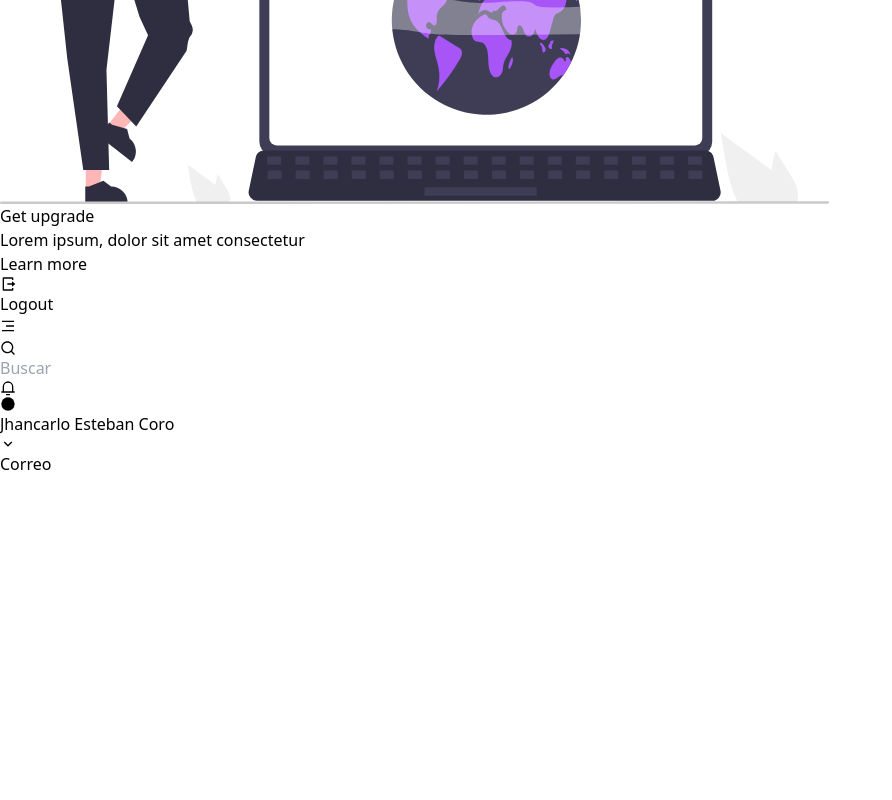
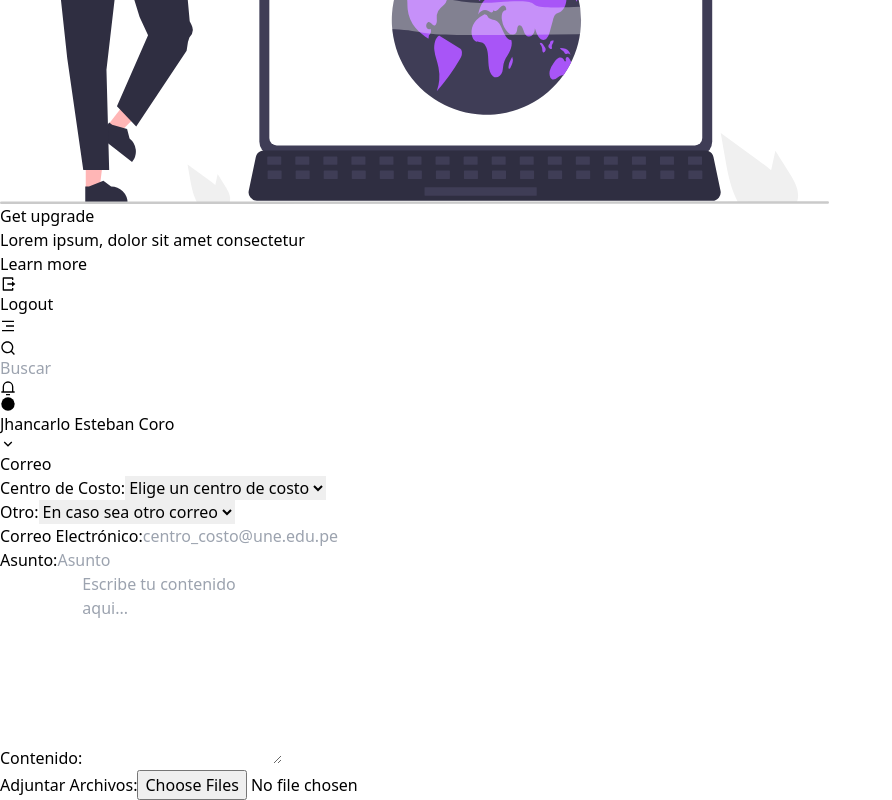
Before and after one commit to YohMontana/Proyecto_dash, a React (Vite) app: page /correo in a window 1280 px wide. Shown: the part 868-1668 px from the top of the page, without its empty margins (0-892 px from the left). Before the commit the page ends 1344 px from the top, so only its background shows below. Built offline with nearby package versions, Linux system fonts and the light colour scheme.

Commit message:
avance correo

```diff
--- /dev/null
+++ b/src/components/Enviar.jsx
@@ -0,0 +1,111 @@
+import React from "react";
+
+const Enviar = () => {
+  return (
+    <div className="">
+      <div>
+        <form action="">
+          <div className="mt-10 flex flex-row">
+            <label
+              for="countries"
+              className="flex basis-1/4 place-items-center justify-end pr-10  mb-2 text-sm font-medium text-gray-900 dark:text-white"
+            >
+              Centro de Costo:
+            </label>
+            <select
+              id="countries"
+              class="bg-gray-50 border w-[50%] border-gray-300 text-gray-900 text-sm rounded-lg focus:ring-blue-500 focus:border-blue-500 p-2.5 dark:bg-gray-700 dark:border-gray-600 dark:placeholder-gray-400 dark:text-white dark:focus:ring-blue-500 dark:focus:border-blue-500 "
+            >
+              <option selected>Elige un centro de costo</option>
+              <option value="US">United States</option>
+              <option value="CA">Canada</option>
+              <option value="FR">France</option>
+              <option value="DE">Germany</option>
+            </select>
+          </div>
+
+          <div className="mt-10 flex flex-row">
+            <label
+              for="countries"
+              className="flex basis-1/4 place-items-center justify-end pr-10  mb-2 text-sm font-medium text-gray-900 dark:text-white"
+            >
+              Otro:
+            </label>
+            <select
+              id="countries"
+              class="bg-gray-50 border w-[50%] border-gray-300 text-gray-900 text-sm rounded-lg focus:ring-blue-500 focus:border-blue-500 block p-2.5 dark:bg-gray-700 dark:border-gray-600 dark:placeholder-gray-400 dark:text-white dark:focus:ring-blue-500 dark:focus:border-blue-500 "
+            >
+              <option selected>En caso sea otro correo</option>
+              <option value="US">United States</option>
+              <option value="CA">Canada</option>
+              <option value="FR">France</option>
+              <option value="DE">Germany</option>
+            </select>
+          </div>
+          <div className="mt-10 flex flex-row">
+            <label
+              for="helper-text"
+              class="flex basis-1/4 place-items-center justify-end pr-10 mb-2 text-sm font-medium text-gray-900 dark:text-white"
+            >
+              Correo Electrónico:
+            </label>
+            <input
+              type="email"
+              id="helper-text"
+              aria-describedby="helper-text-explanation"
+              className="bg-gray-50 border w-[50%] border-gray-300 text-gray-900 text-sm rounded-lg focus:ring-blue-500 focus:border-blue-500 block p-2.5  dark:bg-gray-700 dark:border-gray-600 dark:placeholder-gray-400 dark:text-white dark:focus:ring-blue-500 dark:focus:border-blue-500"
+              placeholder="centro_costo@une.edu.pe"
+            />
+          </div>
+
+          <div className="mt-10 flex flex-row">
+            <label
+              for="asunto"
+              class="flex basis-1/4 place-items-center justify-end pr-10 mb-2 text-sm font-medium text-gray-900 dark:text-white"
+            >
+              Asunto:
+            </label>
+            <input
+              type="text"
+              id="asunto"
+              class="bg-gray-50 border border-gray-300 text-gray-900 text-sm rounded-lg focus:ring-blue-500 focus:border-blue-500 block w-[50%] p-2.5 dark:bg-gray-700 dark:border-gray-600 dark:placeholder-gray-400 dark:text-white dark:focus:ring-blue-500 dark:focus:border-blue-500"
+              placeholder="Asunto"
+              required
+            />
+          </div>
+          <div className="mt-10 flex flex-row">
+            <label
+              for="message"
+              class="flex basis-1/4 place-items-center justify-end pr-10  mb-2 text-sm font-medium text-gray-900 dark:text-white"
+            >
+              Contenido:
+            </label>
+            <textarea
+              id="message"
+              rows="8"
+              class="block p-2.5 w-[50%] text-sm text-gray-900 bg-gray-50 rounded-lg border border-gray-300 focus:ring-blue-500 focus:border-blue-500 dark:bg-gray-700 dark:border-gray-600 dark:placeholder-gray-400 dark:text-white dark:focus:ring-blue-500 dark:focus:border-blue-500"
+              placeholder="Escribe tu contenido aqui..."
+            />
+          </div>
+
+          <div className="mt-10 flex flex-row">
+            <label
+              class="flex basis-1/4 place-items-center justify-end pr-10 mb-2 text-sm font-medium text-gray-900 dark:text-white"
+              for="multiple_files"
+            >
+              Adjuntar Archivos:
+            </label>
+            <input
+              class="block w-[50%] text-sm text-gray-900 border border-gray-300 rounded-lg cursor-pointer bg-gray-50 dark:text-gray-400 focus:outline-none dark:bg-gray-700 dark:border-gray-600 dark:placeholder-gray-400"
+              id="multiple_files"
+              type="file"
+              multiple
+            />
+          </div>
+        </form>
+      </div>
+    </div>
+  );
+};
+
+export default Enviar;
--- a/src/pages/Correo/index.jsx
+++ b/src/pages/Correo/index.jsx
@@ -1,18 +1,22 @@
-import React from 'react'
+import React from "react";
+import Enviar from "../../components/Enviar";
 
 const Correo = () => {
   return (
     <>
-       <div>
-       <div className="mb-6 p-2 md:p-8 lg:12 bg-gray-100 ">
+      <div>
+        {/* Titulo para Encabezado */}
+        <div className="mb-6 p-2 md:p-8 lg:12 bg-gray-100 ">
           <h1 className="text-3xl font-bold">Correo</h1>
         </div>
+
+        {/* Parte del Contenedor */}
         <div>
-
+          <Enviar/>
         </div>
-        </div>
+      </div>
     </>
-  )
-}
+  );
+};
 
 export default Correo;
```
